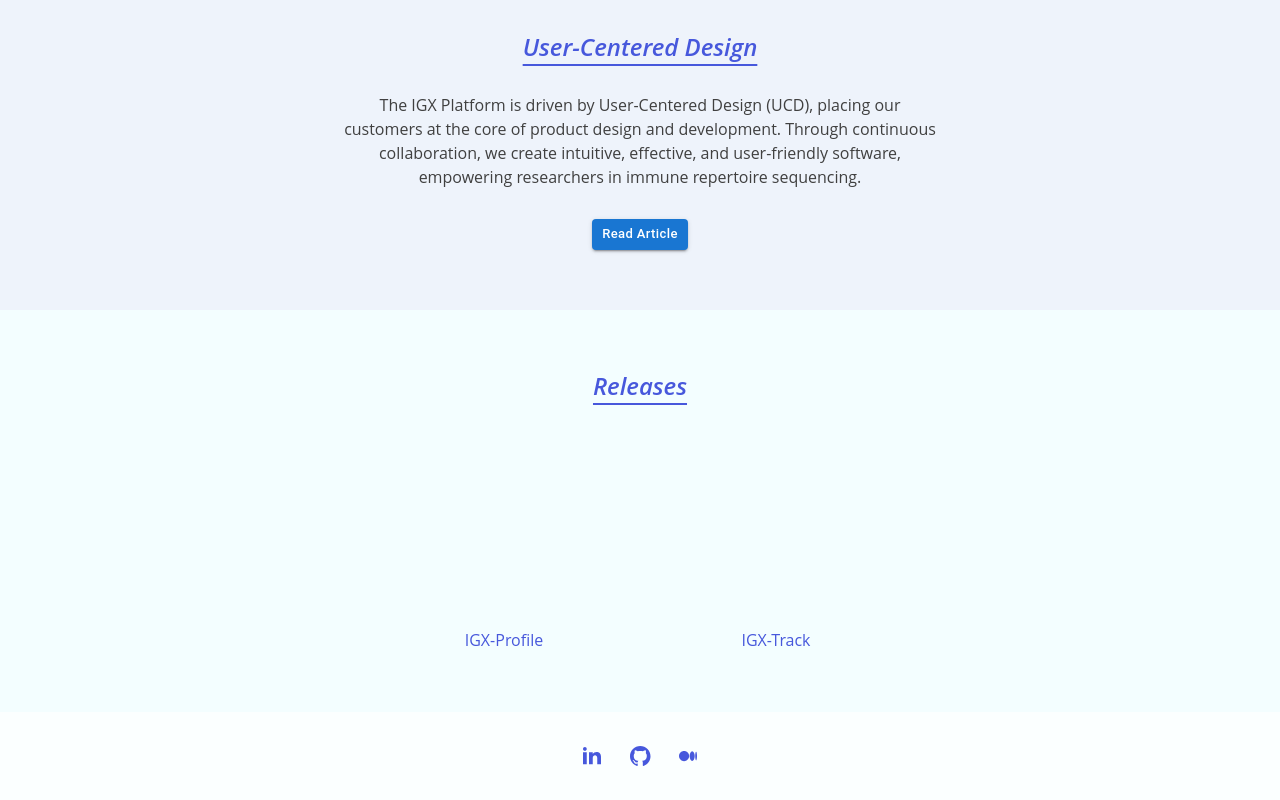
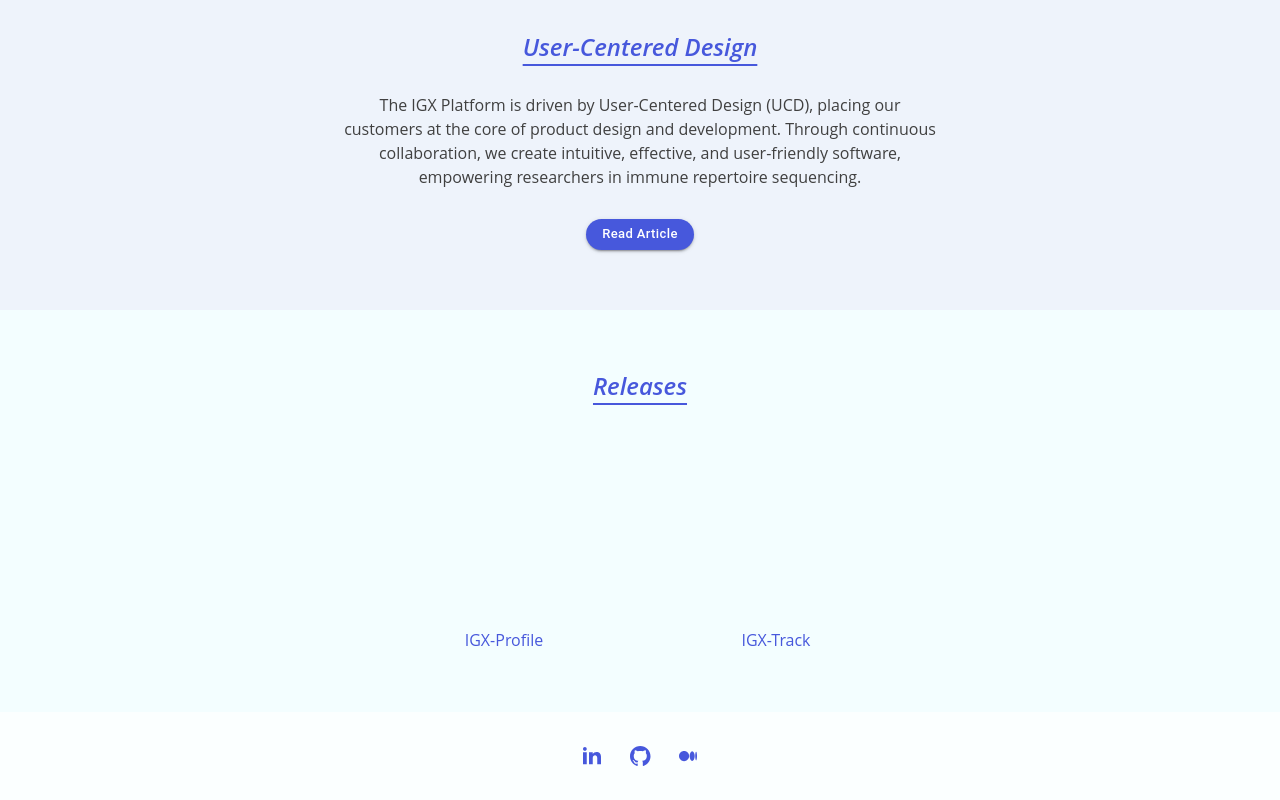
Before and after one commit to Wenying0808/website, a Next.js app: page /pages/Work/IgxPlatform in a window 1280 px wide. Shown: the part 2613-3413 px from the top of the page. Built offline with nearby package versions, Linux system fonts and the light colour scheme.

Commit message:
fix:/precedence of mui button styles

```diff
--- a/src/app/components/SectionButton/SectionButton.tsx
+++ b/src/app/components/SectionButton/SectionButton.tsx
@@ -17,8 +17,8 @@ export const SectionButton = ({ label, url }: Props) => {
             onClick={handleClick}
             variant="contained"
             size="small"
-            sx={{ textTransform: 'none' }}
-            className="rounded-full px-4 bg-primary-light dark:bg-primary-dark  hover:scale-105 !important"
+            sx={{ textTransform: 'none', borderRadius: '9999px', padding: '4px 16px', backgroundColor:'#4758DC'}}
+            className="rounded-full bg-primary-light px-4 dark:bg-primary-dark  hover:scale-105"
         >
             {label}
         </Button>
```
